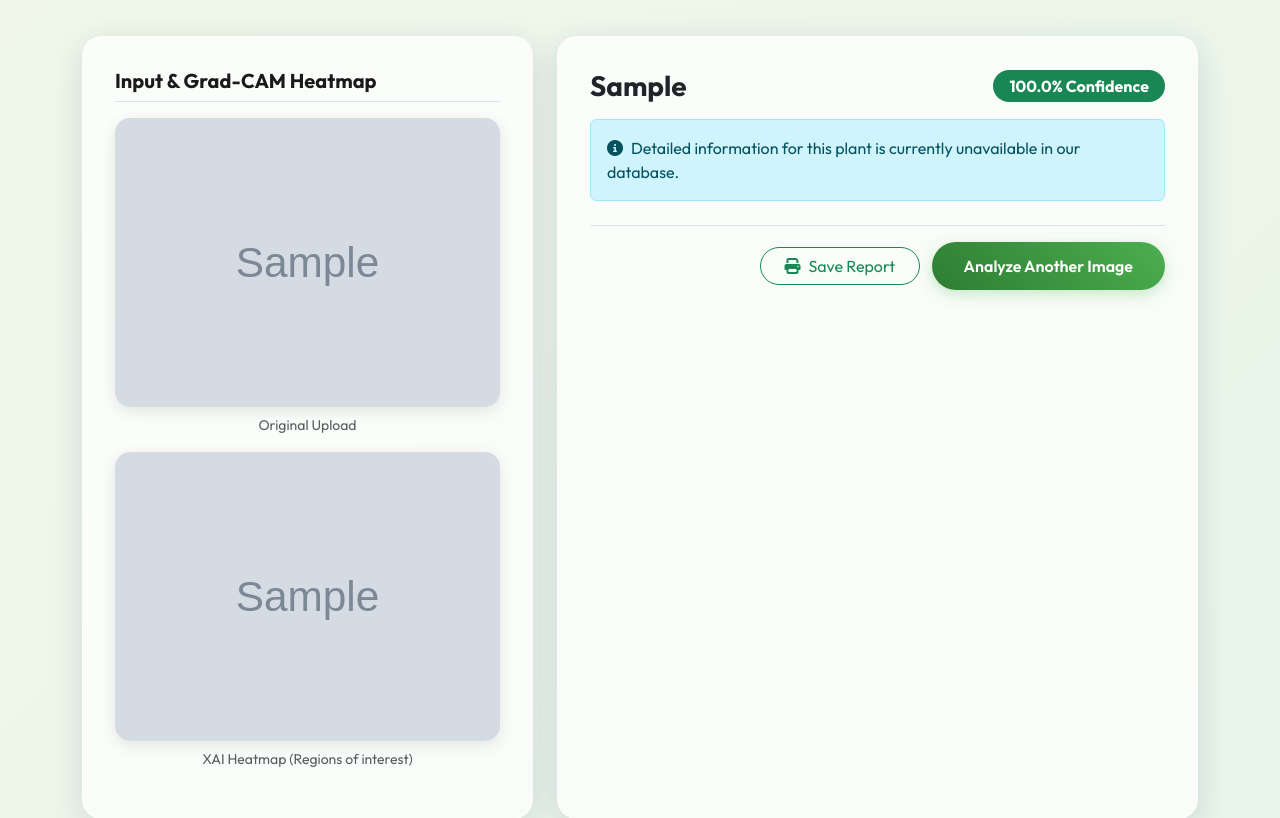
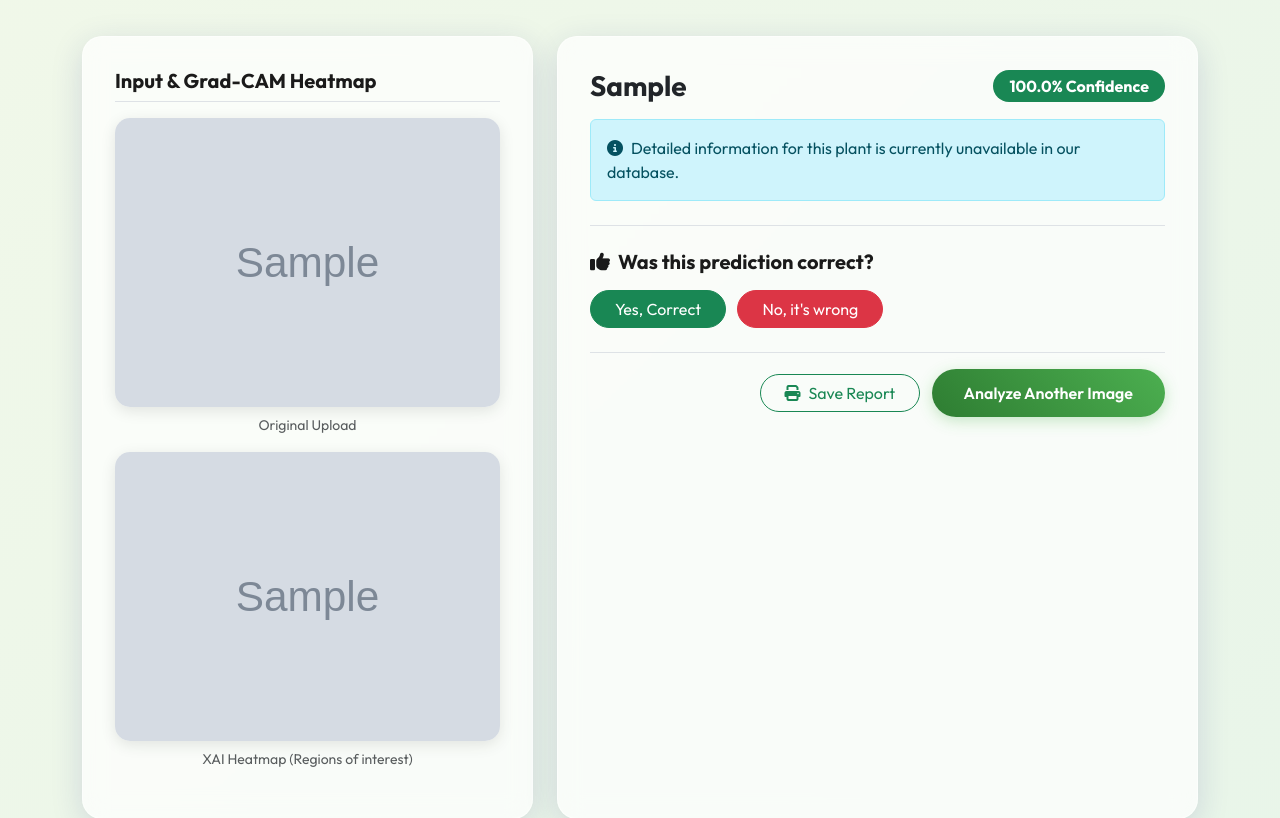
Before and after one commit to Saketh-Mattaparthi/LuminaLeaf-XAI, a Flask app: page /result/1 in a window 1280 px wide. Shown: the part 217-1035 px from the top of the page. Run offline with Flask 3, Linux system fonts and the light colour scheme; a user stored in the database is signed in; tables that the repository leaves empty hold one stand-in row (values such as "Sample post"); grey boxes marked "Sample" are stand-in pictures.

Commit message:
Add Active Learning Feedback system

```diff
--- a/app.py
+++ b/app.py
@@ -133,7 +133,7 @@ def result(history_id):
         return redirect(url_for('dashboard'))
 
     plant_info = medicinal_data.get(history.predicted_class, None)
-    return render_template('result.html', history=history, plant_info=plant_info)
+    return render_template('result.html', history=history, plant_info=plant_info, all_plants=medicinal_data.keys())
 
 @app.route('/library')
 def library():
@@ -147,6 +147,24 @@ def science():
 def portfolio():
     return render_template('portfolio.html')
 
+@app.route('/feedback/<int:history_id>', methods=['POST'])
+@login_required
+def feedback(history_id):
+    history = PredictionHistory.query.get_or_404(history_id)
+    if history.user_id != current_user.id:
+        return {"error": "Unauthorized"}, 403
+
+    data = request.get_json()
+    is_correct = data.get('correct')
+    suggested_label = data.get('suggested_label')
+
+    history.feedback_correct = is_correct
+    if not is_correct and suggested_label:
+        history.user_suggested_label = suggested_label
+
+    db.session.commit()
+    return {"status": "success"}
+
 @app.route('/plant/<plant_name>')
 def plant_detail(plant_name):
     plant_info = medicinal_data.get(plant_name)
--- a/models.py
+++ b/models.py
@@ -21,4 +21,6 @@ class PredictionHistory(db.Model):
     predicted_class = db.Column(db.String(100), nullable=False)
     confidence = db.Column(db.Float, nullable=False)
     gradcam_filename = db.Column(db.String(200), nullable=True)
+    feedback_correct = db.Column(db.Boolean, nullable=True)
+    user_suggested_label = db.Column(db.String(100), nullable=True)
     created_at = db.Column(db.DateTime, default=datetime.utcnow)
--- a/templates/result.html
+++ b/templates/result.html
@@ -69,6 +69,32 @@
                     </div>
                 {% endif %}
 
+                <div class="mt-4 pt-4 border-top">
+                    <h5 class="fw-bold mb-3"><i class="fa-solid fa-thumbs-up me-2"></i>Was this prediction correct?</h5>
+                    <div id="feedback-initial">
+                        <button class="btn btn-success rounded-pill px-4 me-2" onclick="submitFeedback(true)">Yes, Correct</button>
+                        <button class="btn btn-danger rounded-pill px-4" onclick="showCorrection()">No, it's wrong</button>
+                    </div>
+
+                    <div id="feedback-correction" style="display: none;">
+                        <p class="small text-muted mb-2">Help us improve! What is the correct plant?</p>
+                        <div class="input-group mb-3">
+                            <select class="form-select rounded-start-pill" id="suggested-label">
+                                <option value="">Choose correct plant...</option>
+                                {% for plant in all_plants %}
+                                    <option value="{{ plant }}">{{ plant|replace('_', ' ') }}</option>
+                                {% endfor %}
+                            </select>
+                            <button class="btn btn-primary rounded-end-pill px-4" type="button" onclick="submitFeedback(false)">Submit</button>
+                        </div>
+                        <button class="btn btn-link btn-sm text-muted" onclick="hideCorrection()">Cancel</button>
+                    </div>
+
+                    <div id="feedback-thanks" style="display: none;" class="alert alert-success py-2">
+                        <i class="fa-solid fa-check-circle me-2"></i>Thank you! Your feedback will help train our next model.
+                    </div>
+                </div>
+
                 <div class="mt-4 pt-3 border-top text-end">
                     <button class="btn btn-outline-success rounded-pill px-4 me-2" onclick="window.print()"><i class="fa-solid fa-print me-2"></i>Save Report</button>
                     <a href="{{ url_for('dashboard') }}" class="btn btn-primary-custom">Analyze Another Image</a>
@@ -78,3 +104,45 @@
     </div>
 </div>
 {% endblock %}
+
+{% block scripts %}
+<script>
+function showCorrection() {
+    document.getElementById('feedback-initial').style.display = 'none';
+    document.getElementById('feedback-correction').style.display = 'block';
+}
+
+function hideCorrection() {
+    document.getElementById('feedback-initial').style.display = 'block';
+    document.getElementById('feedback-correction').style.display = 'none';
+}
+
+function submitFeedback(isCorrect) {
+    const suggestedLabel = document.getElementById('suggested-label').value;
+
+    if (!isCorrect && !suggestedLabel) {
+        alert("Please select the correct plant name.");
+        return;
+    }
+
+    fetch('{{ url_for("feedback", history_id=history.id) }}', {
+        method: 'POST',
+        headers: {
+            'Content-Type': 'application/json',
+        },
+        body: JSON.stringify({
+            correct: isCorrect,
+            suggested_label: suggestedLabel
+        })
+    })
+    .then(response => response.json())
+    .then(data => {
+        if (data.status === 'success') {
+            document.getElementById('feedback-initial').style.display = 'none';
+            document.getElementById('feedback-correction').style.display = 'none';
+            document.getElementById('feedback-thanks').style.display = 'block';
+        }
+    });
+}
+</script>
+{% endblock %}
```
